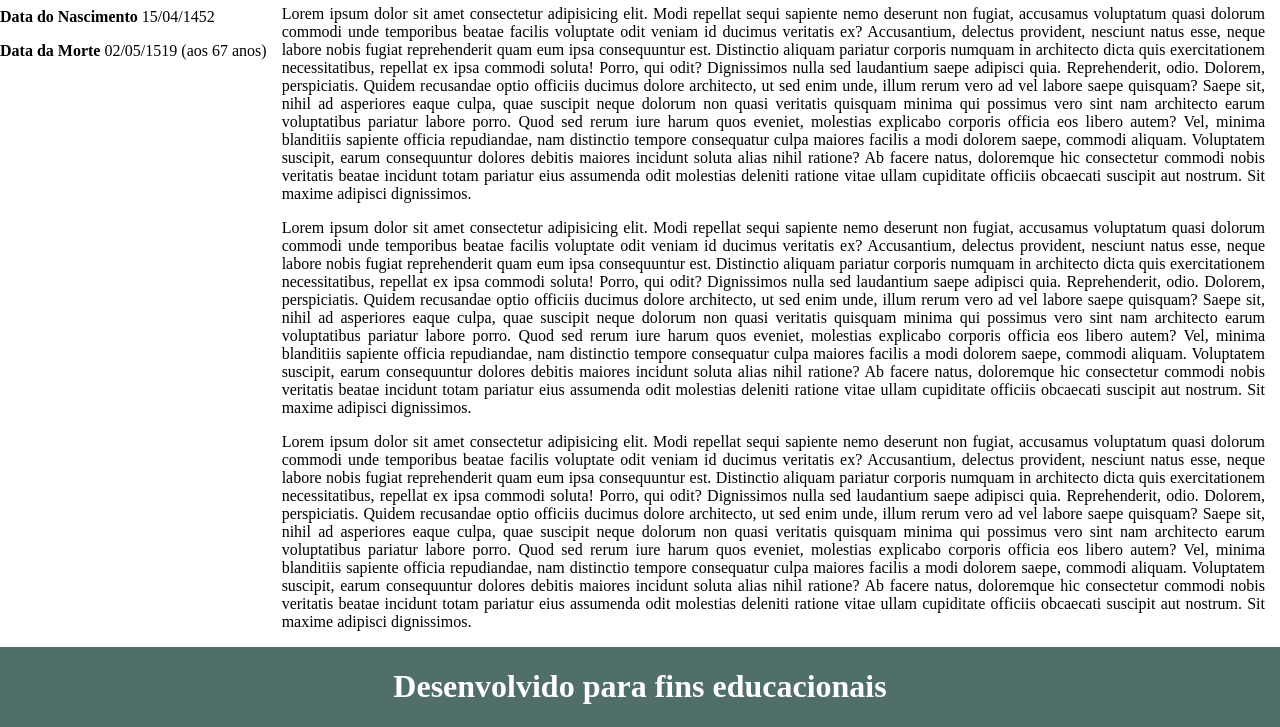
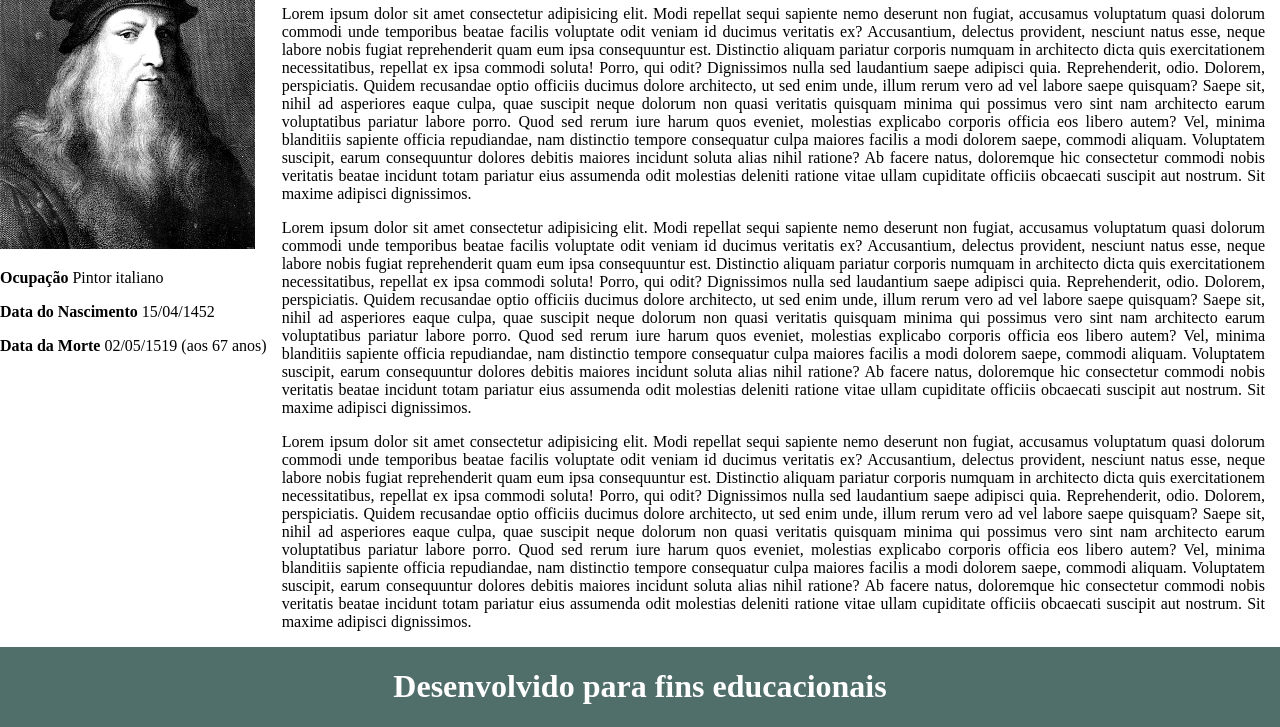
Before and after one commit to ArthurM-S/site-aula, a plain HTML site: page index.html in a window 1280 px wide. Shown: the part 210-937 px from the top of the page. Drawn offline with Linux system fonts and the light colour scheme.

Commit message:
Update index.html

```diff
--- a/index.html
+++ b/index.html
@@ -111,7 +111,7 @@
     </nav>
     <div class="container wrapper">
         <aside class="imagem_leo">
-            <img src="leonardo-da-vinci.png">
+            <img src="image/leonardo-da-vinci.png">
             <div class="infos">
                 <p><strong>Ocupação</strong> Pintor italiano</p>
                 <p>
```
